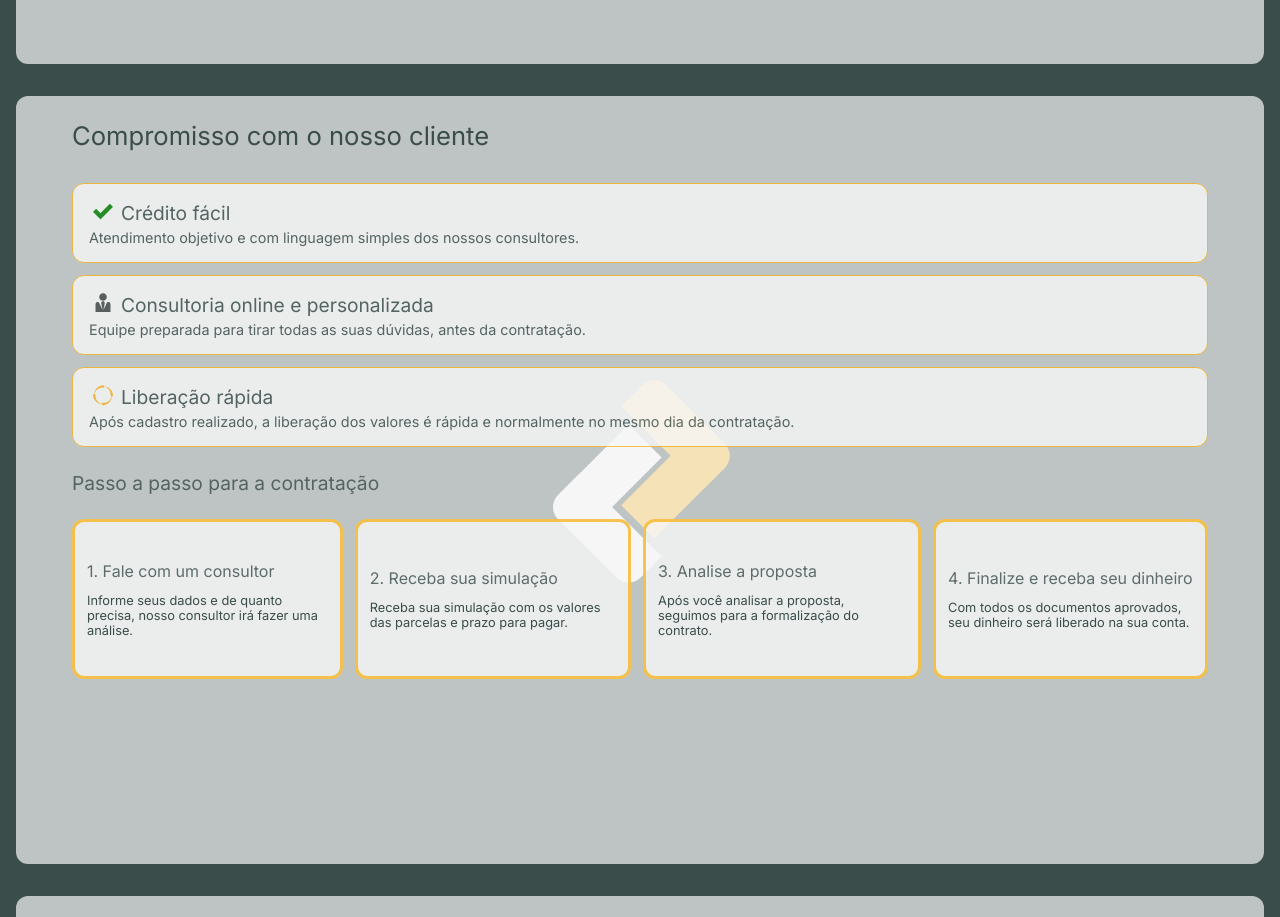
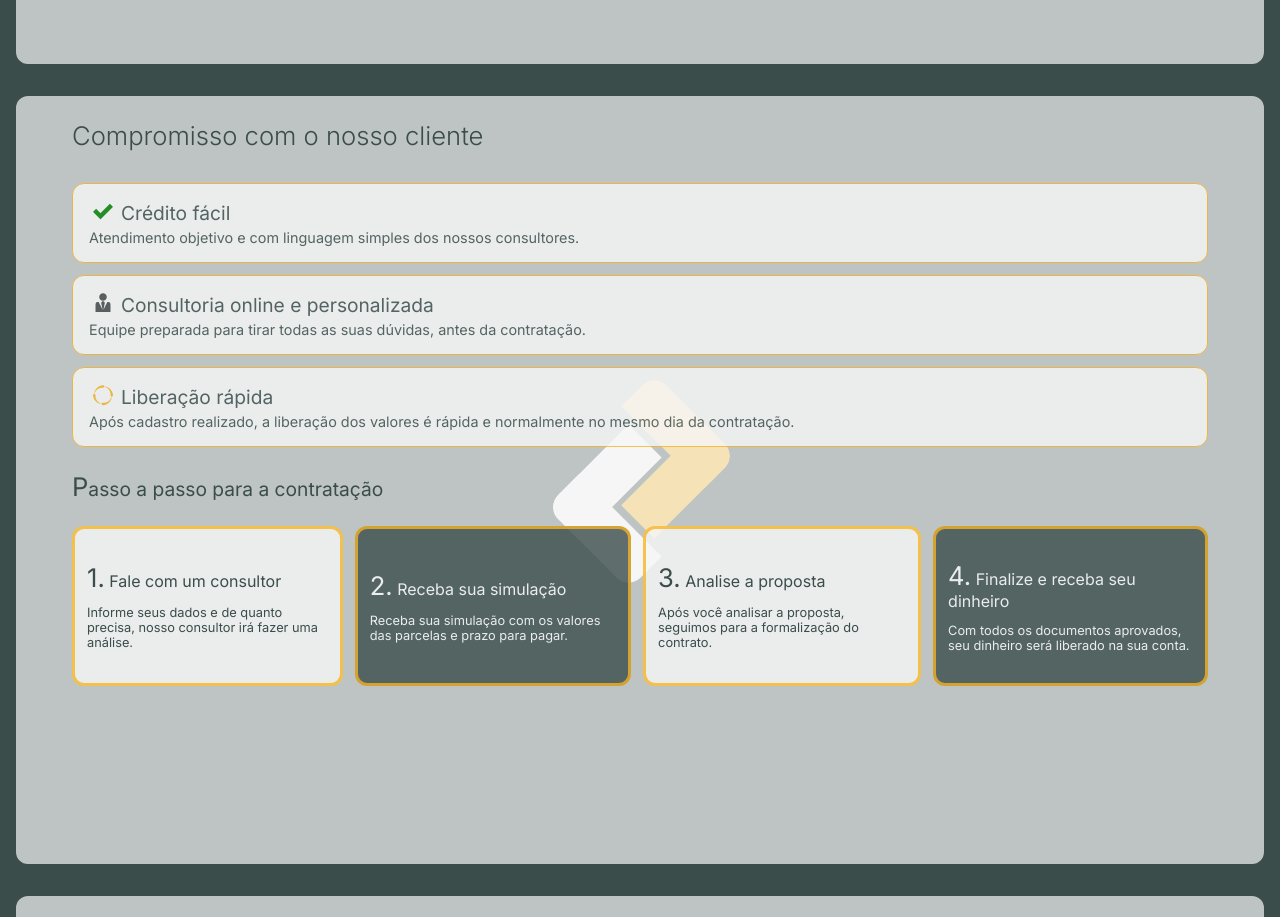
Before and after one commit to pedrovisani/landing-page-fpaz, a React (Vite) app: page / in a window 1280 px wide. Shown: the part 1520-2437 px from the top of the page. Built offline with nearby package versions, Linux system fonts and the light colour scheme.

Commit message:
mudanca background nth child 2n e aumento de ::first-letter em information steps

```diff
--- a/src/sections/Information/Information.module.css
+++ b/src/sections/Information/Information.module.css
@@ -7,7 +7,7 @@
 .information-container-title {
   padding: 0 0 2rem 0;
   font-size: 1.6rem;
-  font-weight: 400;
+  font-weight: 300;
 }
 
 .information {
@@ -47,8 +47,10 @@
 
 .steps h1 {
   font-size: 1.2rem;
-  opacity: 0.8;
   padding: 1.5rem 0 1.5rem 0;
+}
+.steps h1::first-letter {
+  font-size: 1.6rem;
 }
 .steps-container {
   display: grid;
@@ -73,6 +75,10 @@
 }
 .steps-content h2 {
   font-size: 0.8rem;
+}
+.steps-content:nth-child(2n) {
+  background-color: rgba(58, 77, 75, 0.8);
+  color: var(--text-light);
 }
 
 @media (max-width: 1100px) {
```
